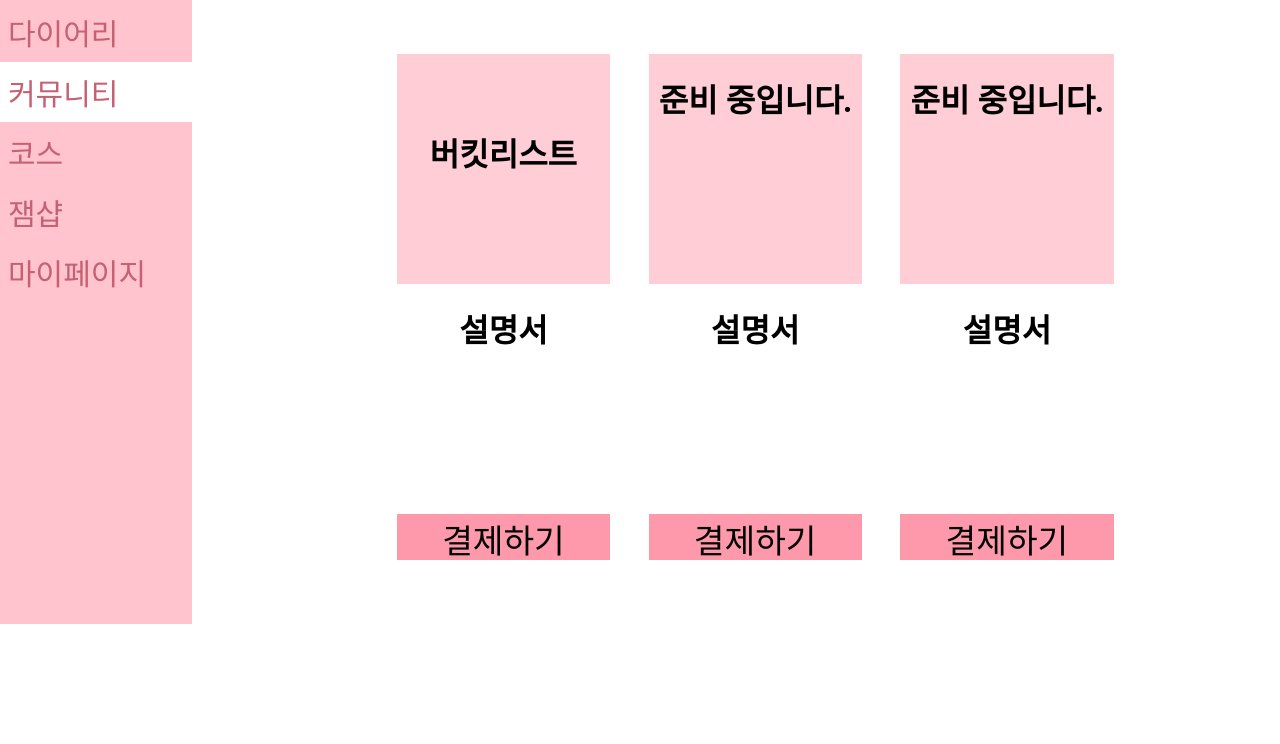
After one commit to SKHU-Likelion-9th/JamJam-frontend, a Django app: template jamjamapp/templates/shop/option.html in a window 1280 px wide. The commit adds this page. Shown: the part 176-920 px from the top of the page. Run offline with Django 3.2, Linux system fonts and the light colour scheme; the template is opened without the code that fills it, so the values that code supplies are empty; some libraries are stand-ins or nearby versions; some web fonts are replaced.

Commit message:
complete to make option, theme, purchase_example

```diff
--- a/jamjamapp/static/jamjamapp/css/mypage.css
+++ b/jamjamapp/static/jamjamapp/css/mypage.css
@@ -128,7 +128,6 @@
     left: 10%;
     display: grid;
     grid-template-columns: 15% 7fr 2fr 10%;
-    grid-template-rows: px;
     align-items: center;
     justify-content: center;
 }
--- a/jamjamapp/static/jamjamapp/css/shop.css
+++ b/jamjamapp/static/jamjamapp/css/shop.css
@@ -1,9 +1,76 @@
-/* theme.html */
-.shop-container {
+/* theme.html, option.html */
+.theme-container {
     display: grid;
-    grid-template-columns: 30% 30% 30%;
+    grid-template-columns: 15% 10% 1fr 1fr 1fr 10%;
+    height: 920px;
+    grid-template-rows: 15% 10% 2fr 2fr 5% 20%;
+    grid-column-gap: 3%;
+    text-align: center;
 }
 
-.shop-item {
+.theme-container p {
+    font-size: 25pt;
+    margin :0;
+}
+
+.theme-image-1 {
+    grid-column : 3/4;
+    grid-row: 3/4;
     background-color: #FECDD6;
 }
+
+.theme-image-2 {
+    grid-column : 4/5;
+    grid-row: 3/4;
+    background-color: #FECDD6;
+}
+
+.theme-image-3 {
+    grid-column : 5/6;
+    grid-row: 3/4;
+    background-color: #FECDD6;
+}
+
+.item-explanation-1 {
+    grid-column : 3/4;
+    grid-row: 4/5;
+    background-color: white;
+}
+
+.item-explanation-2 {
+    grid-column : 4/5;
+    grid-row: 4/5;
+    background-color: white;
+}
+
+.item-explanation-3 {
+    grid-column : 5/6;
+    grid-row: 4/5;
+    background-color: white;
+}
+
+.item-pay-1 {
+    grid-column: 3/4;
+    grid-row: 5/6;
+    background-color: #FD99AA;
+}
+
+.item-pay-2 {
+    grid-column: 4/5;
+    grid-row: 5/6;
+    background-color: #FD99AA;
+}
+
+.item-pay-3 {
+    grid-column: 5/6;
+    grid-row: 5/6;
+    background-color: #FD99AA;
+}
+
+.shop-title{
+    grid-column : 3/6;
+    grid-row: 1/2;
+    text-align: center;
+    font-size: 70px;
+    color: #c56172;
+}
--- /dev/null
+++ b/jamjamapp/templates/shop/option.html
@@ -0,0 +1,44 @@
+{% extends 'layout2.html' %}
+{% load static %}
+
+{% block head %}
+<title>너와 나의 달달한 소스, JamJam</title>
+
+{% endblock %}
+{% block contents %}
+<!--theme.html과 동일 -->
+    <link href="{% static 'jamjamapp/css/shop.css' %}" rel="stylesheet" />
+    <link href="https://maxcdn.bootstrapcdn.com/font-awesome/4.3.0/css/font-awesome.min.css" rel="stylesheet">
+
+    <div class="theme-container">
+        <h1 class="shop-title">기능 샵</h1>
+        <div class="theme-image-1">
+            <br><br><br>
+            <h1>버킷리스트</h1>
+        </div>
+        <div class="theme-image-2">
+            <h1>준비 중입니다.</h1>
+        </div>
+        <div class="theme-image-3">
+            <h1>준비 중입니다.</h1>
+        </div>
+        <div class="item-explanation-1">
+            <h1>설명서</h1>
+        </div>
+        <div class="item-explanation-2">
+            <h1>설명서</h1>
+        </div>
+        <div class="item-explanation-3">
+            <h1>설명서</h1>
+        </div>
+        <div class="item-pay-1" OnClick="location.href ='#'" style="cursor:pointer">
+            <p>결제하기</p>
+        </div>
+        <div class="item-pay-2">
+            <p>결제하기</p>
+        </div>
+        <div class="item-pay-3">
+            <p>결제하기</p>
+        </div>
+    </div>
+{% endblock %}
--- a/jamjamapp/views.py
+++ b/jamjamapp/views.py
@@ -56,3 +56,9 @@ def purchase_example(request):
 
 def diary(request):
     return render(request, 'diary.html')
+
+def option(request):
+    return render(request, 'shop/option.html')
+
+def shop(request):
+    return render(request, 'shop/shop.html')
--- a/jamjamproject/urls.py
+++ b/jamjamproject/urls.py
@@ -37,4 +37,6 @@ urlpatterns = [
     path('course/', jamjamapp.views.course, name='course'),
     path('purchase_example/', jamjamapp.views.purchase_example, name='purchase_example'),
     path('diary/', jamjamapp.views.diary, name='diary'),
+    path('option/', jamjamapp.views.option, name='option'),
+    path('shop/', jamjamapp.views.shop, name='shop'),
 ]
```
Also changed, not shown: jamjamapp/templates/shop/cart.html (deleted), jamjamapp/templates/shop/jampay.html (added), jamjamapp/templates/shop/opiton.html (deleted), jamjamapp/templates/shop/shop.html (added).
